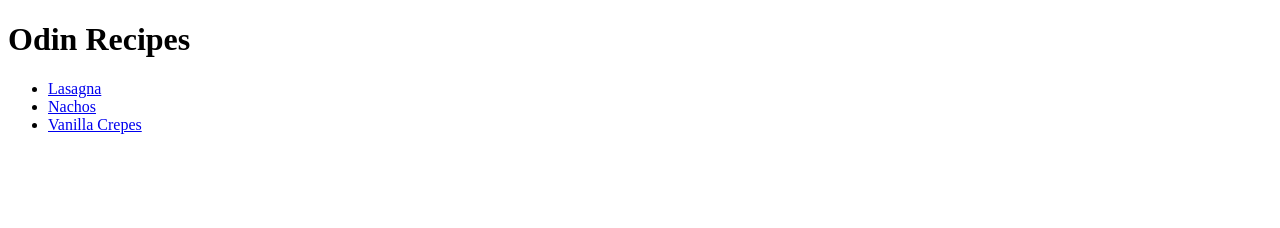
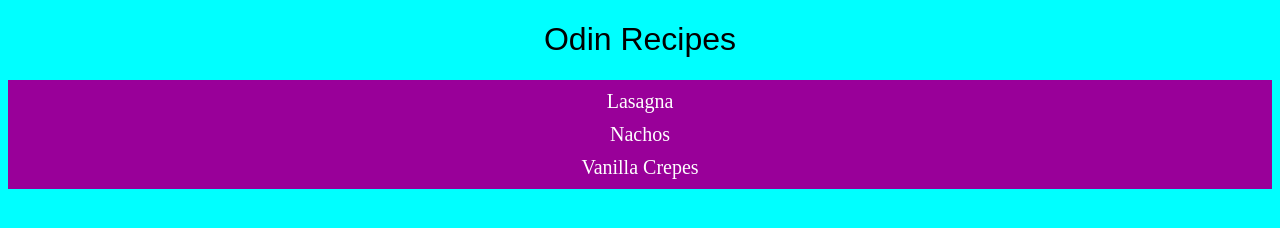
Before and after one commit to cbstorms/odin-recipes, a plain HTML site: page index.html in a window 1280 px wide. Drawn offline with Linux system fonts and the light colour scheme.

Commit message:
Add CSS stylesheet

```diff
--- a/index.html
+++ b/index.html
@@ -3,14 +3,15 @@
     <head>
         <meta charset="UTF-8">
         <title>Recipes</title>
+        <link rel="stylesheet" href="styles.css">
     </head>
 
     <body>
-        <h1>Odin Recipes</h1>
+        <h1 id="page-title">Odin Recipes</h1>
             <ul>
-              <li><a href="recipes/lasagna.html">Lasagna</a></li>
-              <li><a href="recipes/nachos.html">Nachos</a></li>
-              <li><a href="recipes/crepes.html">Vanilla Crepes</a></li>
+              <li class="menu-item"><a href="recipes/lasagna.html">Lasagna</a></li>
+              <li class="menu-item"><a href="recipes/nachos.html">Nachos</a></li>
+              <li class="menu-item"><a href="recipes/crepes.html">Vanilla Crepes</a></li>
             </ul>
 
     </body>
--- /dev/null
+++ b/styles.css
@@ -0,0 +1,43 @@
+body {
+    background-color: #00ffff;
+}
+
+#page-title,
+h2,
+p    {
+    text-align: center;
+
+    font-family: Arial, Helvetica, sans-serif;
+    font-weight: 100;
+}
+
+.menu-item {
+    text-align: center;
+    list-style: none;
+    font-size: 20px;
+
+}
+
+img {
+    display: block;
+    margin-left: auto;
+    margin-right: auto;
+}
+
+#page-title + ul {
+   padding-inline-start: 0px;
+   background-color: #990099;
+   padding: 5px;
+
+}
+
+
+a {
+   color: #fff;
+   text-decoration: none;
+   padding: 5px
+}
+
+li {
+    padding: 5px;
+}
```
Also changed, not shown: recipes/crepes.html (+2 -1 lines), recipes/lasagna.html (+3 -2 lines), recipes/nachos.html (+2 -1 lines).
